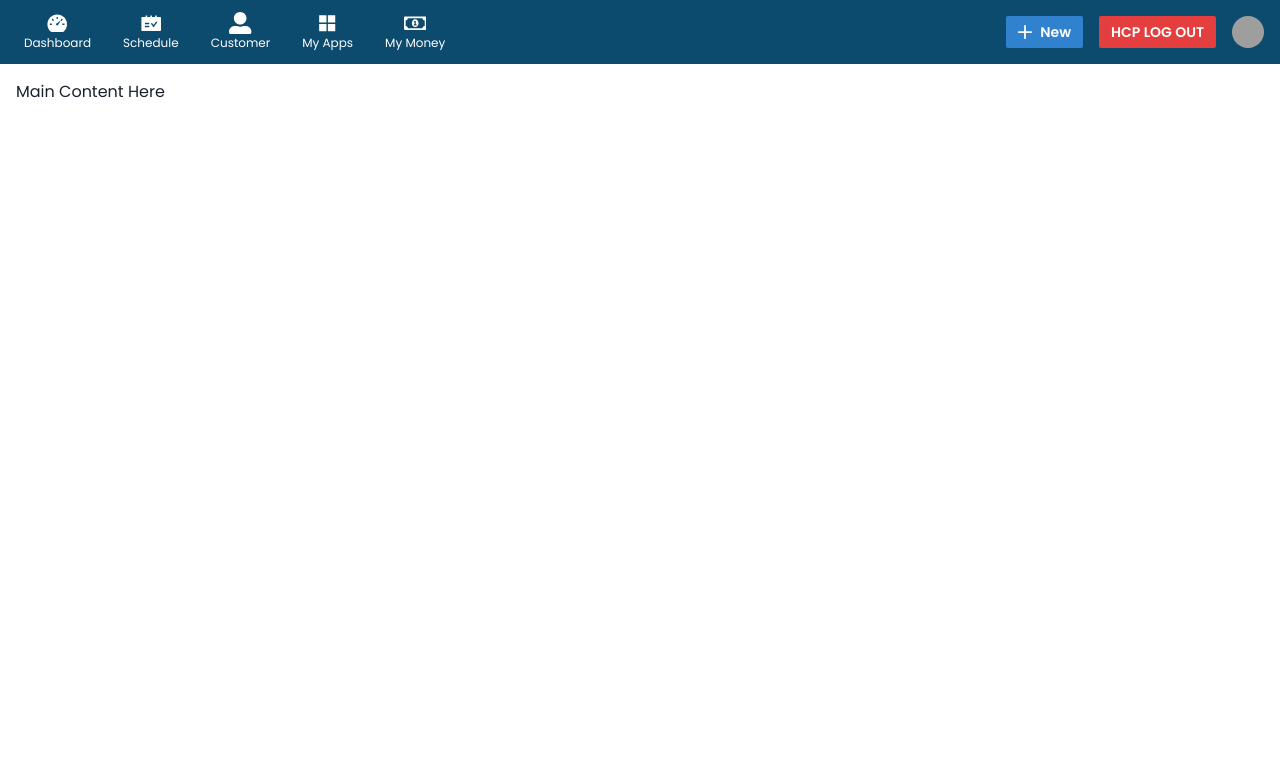
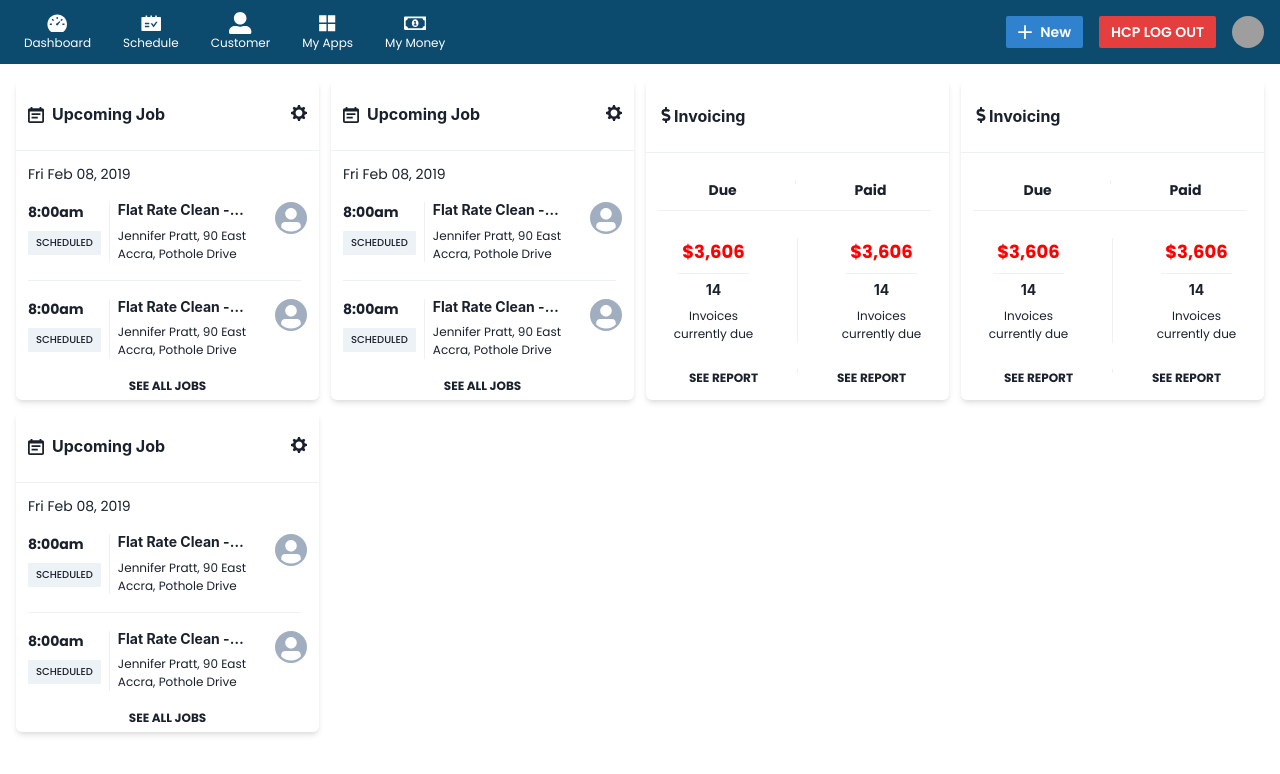
Before and after one commit to alleneben/schedule-mule-app, a Next.js app: page /newDashboard in a window 1280 px wide. Shown: the top 774 px of the page. Built offline with nearby package versions, Linux system fonts and the light colour scheme; grey boxes are pictures that could not be loaded.

Commit message:
⭐ feat(scope):Cards

```diff
--- /dev/null
+++ b/components/dashboard/cards.jsx
@@ -0,0 +1,108 @@
+import {
+    Box,
+    Flex,
+    useDisclosure,
+    Text,
+    Heading,
+    HStack,
+    Divider,
+    VStack,
+    Button,
+    Tag,
+    TagLabel,
+    Center,
+    Avatar,
+    SimpleGrid
+
+} from '@chakra-ui/react';
+
+import { CalendarIcon, SettingsIcon } from '@chakra-ui/icons';
+import { AiTwotoneMail } from 'react-icons/ai';
+import { FaDollarSign } from 'react-icons/fa';
+
+export const CardInfo = () => {
+    return (
+        <Flex justify={'space-evenly'} px={'3'} py="3">
+            <VStack align="start">
+                <Text fontSize={'sm'} fontWeight="bold">8:00am</Text>
+                <Tag borderRadius={'1'}> <TagLabel fontSize={'10px'}>SCHEDULED</TagLabel> </Tag>
+            </VStack>
+
+            <Divider h={'60px'} orientation='vertical' mx='2' ml="2" />
+            <VStack align={'start'}>
+                <Heading size={'xs'} noOfLines={1}>Flat Rate Clean - 180/QA</Heading>
+                <Text fontSize={'xs'}>Jennifer Pratt, 90 East Accra, Pothole Drive</Text>
+            </VStack>
+            <Avatar size={'sm'} />
+        </Flex>
+    )
+};
+
+
+export const CardLead = () => {
+    return (
+        <Box display={'flex'} flexDir={'column'} h={'xs'} borderRadius={'md'} boxShadow="md" justifyContent={'space-evenly'}>
+            <Flex justify={'space-between'} px={'3'} py={'5'}>
+                <HStack>
+                    <CalendarIcon />
+                    <Heading size="sm" pr='1'>
+                        Upcoming Job
+                    </Heading>
+                </HStack>
+                <SettingsIcon />
+            </Flex>
+            <Divider />
+            <Text px={'3'} pt={'2'} fontSize={'sm'}>Fri Feb 08, 2019</Text>
+            <CardInfo />
+            <Divider w={'90%'} mx='3' />
+            <CardInfo />
+            <Text fontSize={'xs'} fontWeight="bold" align={'center'}>SEE ALL JOBS</Text>
+        </Box>
+    )
+};
+
+export const GearCard = () => {
+    return (
+        <Box display={'flex'} flexDir={'column'} h={'xs'} borderRadius={'md'} boxShadow="md" justifyContent={'space-evenly'}>
+            <Flex px={'3'}>
+
+                <FaDollarSign />
+                <Heading size="sm" pr='1'>
+                    Invoicing
+                </Heading>
+
+            </Flex>
+            <Divider />
+            <Flex justify={'space-evenly'} px={'3'} h="1">
+                <Text fontSize={'sm'} fontWeight="bold">Due</Text>
+                <Divider h={'100%'} orientation='vertical' mx='2' ml="2" bgColor={'white'} />
+                <Text fontSize={'sm'} fontWeight="bold">Paid</Text>
+            </Flex>
+            <Divider w={'90%'} mx='3' />
+            <HStack justify={'space-evenly'}>
+                <VStack justify={'space-evenly'}>
+                    <Text fontSize={'lg'} fontWeight="bold" align={'center'} color="red">$3,606</Text>
+                    <Divider w={'90%'} mx='3' />
+
+                    <Heading size={'xs'}>14</Heading>
+                    <Text fontSize={'xs'} align="center">Invoices<br />currently due</Text>
+
+                </VStack>
+                <Divider h={'100%'} orientation='vertical' mx='2' ml="2" />
+                <VStack justify={'space-evenly'}>
+                    <Text fontSize={'lg'} fontWeight="bold" align={'center'} color="red">$3,606</Text>
+                    <Divider w={'90%'} mx='3' />
+
+                    <Heading size={'xs'}>14</Heading>
+                    <Text fontSize={'xs'} align="center">Invoices<br />currently due</Text>
+
+                </VStack>
+            </HStack>
+            <Flex justify={'space-evenly'} px={'3'} h="1">
+            <Text fontSize={'xs'} fontWeight="bold" align={'center'}>SEE REPORT</Text>
+                <Divider h={'100%'} orientation='vertical' mx='2' ml="2" bgColor={'white'} />
+                <Text fontSize={'xs'} fontWeight="bold" align={'center'}>SEE REPORT</Text>
+            </Flex>
+        </Box>
+    )
+}
--- a/pages/newDashboard.tsx
+++ b/pages/newDashboard.tsx
@@ -1,20 +1,48 @@
 import { ReactNode } from 'react';
 import {
     Box,
+    Flex,
     useDisclosure,
+    Text,
+    Heading,
+    HStack,
+    Divider,
+    VStack,
+    Button,
+    Tag,
+    TagLabel,
+    Center,
+    Avatar,
+    SimpleGrid
 
 } from '@chakra-ui/react';
 
 import NavBar from '../components/dashboard/nav_bar';
 
+import {CardLead, GearCard } from  '../components/dashboard/cards';
+
+
 
 export default function Dashboard() {
     const { isOpen, onOpen, onClose } = useDisclosure();
 
+
     return (
         <>
             {NavBar(isOpen, onClose, onOpen)}
-            <Box p={4}>Main Content Here</Box>
+            <Box p={4} w="100%" >
+
+
+
+                <SimpleGrid w={'100%'} columns={[1, 2, 4]} spacing={'3'}>
+                    <CardLead />
+                    <CardLead />
+                    <GearCard />
+                    <GearCard />
+                    <CardLead />
+
+                </SimpleGrid>
+            </Box>
         </>
     );
 }
```
